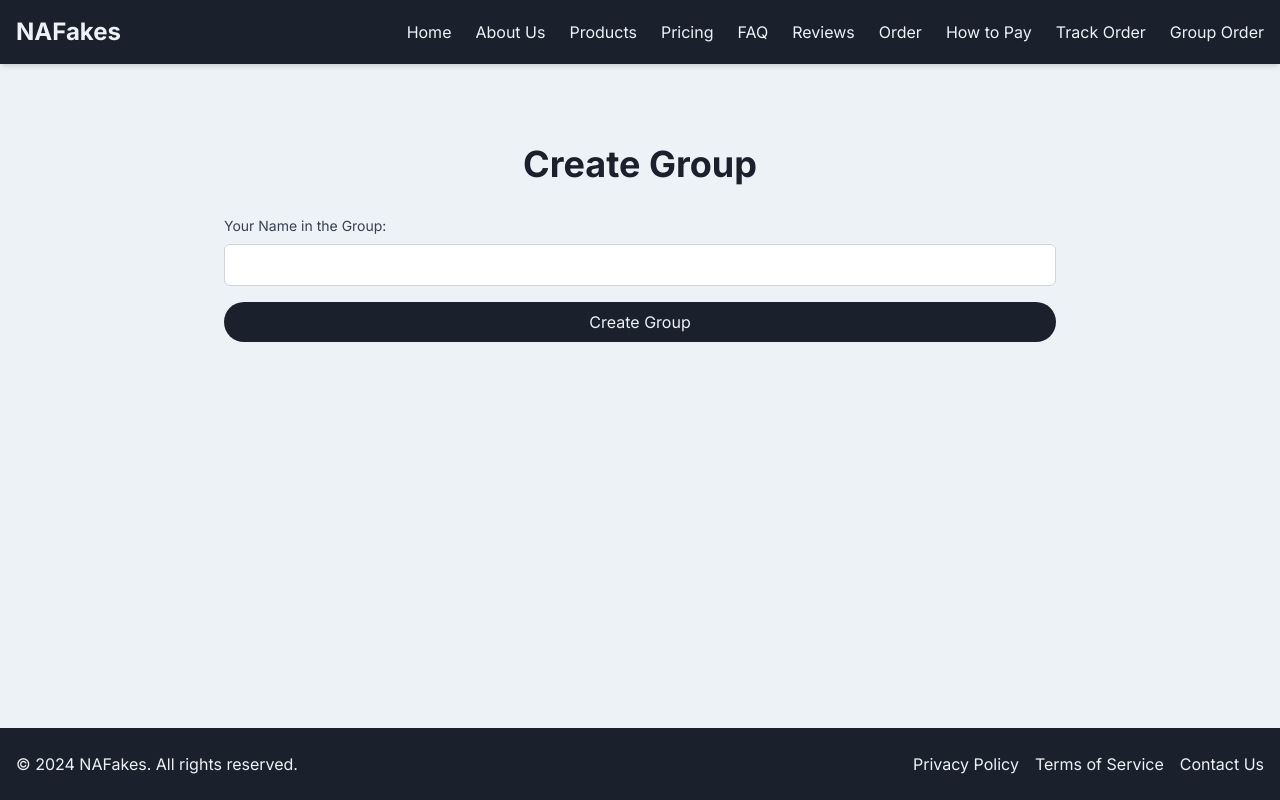
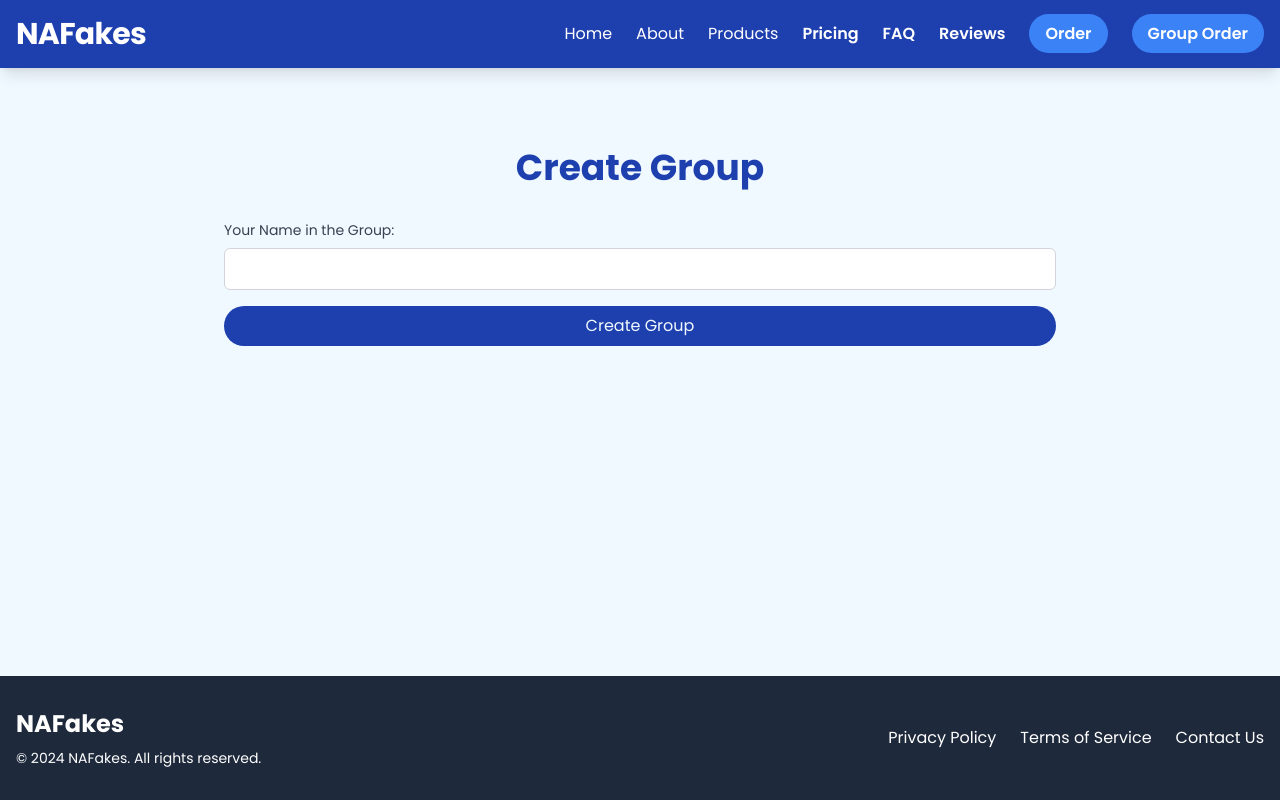
Before and after one commit to ZacRC/FID, a Django app: page /create-group/ in a window 1280 px wide. Run offline with Django 4.2, Linux system fonts and the light colour scheme; some libraries are stand-ins or nearby versions.

Commit message:
ui/visual changes

```diff
--- a/mainapp/templates/mainapp/base.html
+++ b/mainapp/templates/mainapp/base.html
@@ -11,39 +11,38 @@
             theme: {
                 extend: {
                     colors: {
-                        primary: '#1a202c',
-                        secondary: '#edf2f7',
-                        accent: '#4a5568',
+                        primary: '#1e40af', // Deep blue
+                        secondary: '#f0f9ff', // Light blue background
+                        accent: '#3b82f6', // Bright blue for accents
+                        dark: '#1e293b', // Dark slate for text
                     },
                     fontFamily: {
-                        sans: ['Inter', 'sans-serif'],
+                        sans: ['Poppins', 'sans-serif'],
                     },
                 }
             }
         }
     </script>
-    <link href="https://fonts.googleapis.com/css2?family=Inter:wght@400;600;700&display=swap" rel="stylesheet">
+    <link href="https://fonts.googleapis.com/css2?family=Poppins:wght@300;400;600;700&display=swap" rel="stylesheet">
     <link rel="stylesheet" href="https://cdnjs.cloudflare.com/ajax/libs/font-awesome/6.1.1/css/all.min.css">
     {% block extra_head %}{% endblock %}
 </head>
-<body class="bg-secondary text-primary font-sans min-h-screen flex flex-col">
-    <header class="bg-primary text-secondary shadow-md">
+<body class="bg-secondary text-dark font-sans min-h-screen flex flex-col">
+    <header class="bg-primary text-white shadow-lg">
         <div class="container mx-auto px-4">
             <nav class="flex items-center justify-between py-4">
-                <a href="{% url 'index' %}" class="text-2xl font-bold">NAFakes</a>
+                <a href="{% url 'index' %}" class="text-3xl font-bold tracking-tight">NAFakes</a>
                 <ul class="hidden md:flex space-x-6">
                     <li><a href="{% url 'index' %}" class="hover:text-accent transition duration-300">Home</a></li>
-                    <li><a href="{% url 'about' %}" class="hover:text-accent transition duration-300">About Us</a></li>
+                    <li><a href="{% url 'about' %}" class="hover:text-accent transition duration-300">About</a></li>
                     <li><a href="{% url 'products' %}" class="hover:text-accent transition duration-300">Products</a></li>
-                    <li><a href="{% url 'pricing' %}" class="hover:text-accent transition duration-300">Pricing</a></li>
-                    <li><a href="{% url 'faq' %}" class="hover:text-accent transition duration-300">FAQ</a></li>
-                    <li><a href="{% url 'reviews' %}" class="hover:text-accent transition duration-300">Reviews</a></li>
-                    <li><a href="{% url 'order' %}" class="hover:text-accent transition duration-300">Order</a></li>
-                    <li><a href="{% url 'how_to_pay' %}" class="hover:text-accent transition duration-300">How to Pay</a></li>
-                    <li><a href="{% url 'track' %}" class="hover:text-accent transition duration-300">Track Order</a></li>
-                    <li><a href="{% url 'grouporder' %}" class="hover:text-accent transition duration-300">Group Order</a></li>
+                    <li><a href="{% url 'pricing' %}" class="font-semibold hover:text-accent transition duration-300">Pricing</a></li>
+                    <li><a href="{% url 'faq' %}" class="font-semibold hover:text-accent transition duration-300">FAQ</a></li>
+                    <li><a href="{% url 'reviews' %}" class="font-semibold hover:text-accent transition duration-300">Reviews</a></li>
+                    <li><a href="{% url 'order' %}" class="font-semibold bg-accent text-white px-4 py-2 rounded-full hover:bg-blue-600 transition duration-300">Order</a></li>
+                    <li><a href="{% url 'grouporder' %}" class="font-semibold bg-accent text-white px-4 py-2 rounded-full hover:bg-blue-600 transition duration-300">Group Order</a></li>
                 </ul>
-                <button class="md:hidden text-secondary focus:outline-none">
+                <button class="md:hidden text-white focus:outline-none">
                     <svg class="w-6 h-6" fill="none" stroke="currentColor" viewBox="0 0 24 24" xmlns="http://www.w3.org/2000/svg">
                         <path stroke-linecap="round" stroke-linejoin="round" stroke-width="2" d="M4 6h16M4 12h16m-7 6h7"></path>
                     </svg>
@@ -56,11 +55,14 @@
         {% block content %}{% endblock %}
     </main>
 
-    <footer class="bg-primary text-secondary py-6">
+    <footer class="bg-dark text-white py-8">
         <div class="container mx-auto px-4">
             <div class="flex flex-col md:flex-row justify-between items-center">
-                <p>&copy; 2024 NAFakes. All rights reserved.</p>
-                <ul class="flex space-x-4 mt-4 md:mt-0">
+                <div class="mb-4 md:mb-0">
+                    <h3 class="text-2xl font-bold mb-2">NAFakes</h3>
+                    <p class="text-sm">&copy; 2024 NAFakes. All rights reserved.</p>
+                </div>
+                <ul class="flex flex-wrap justify-center space-x-6">
                     <li><a href="#" class="hover:text-accent transition duration-300">Privacy Policy</a></li>
                     <li><a href="#" class="hover:text-accent transition duration-300">Terms of Service</a></li>
                     <li><a href="#" class="hover:text-accent transition duration-300">Contact Us</a></li>
@@ -83,6 +85,9 @@
             nav.classList.toggle('right-0');
             nav.classList.toggle('bg-primary');
             nav.classList.toggle('p-4');
+            nav.classList.toggle('shadow-lg');
+            nav.classList.toggle('rounded-b-lg');
+            nav.classList.toggle('z-50');
         });
     </script>
 </body>
```
